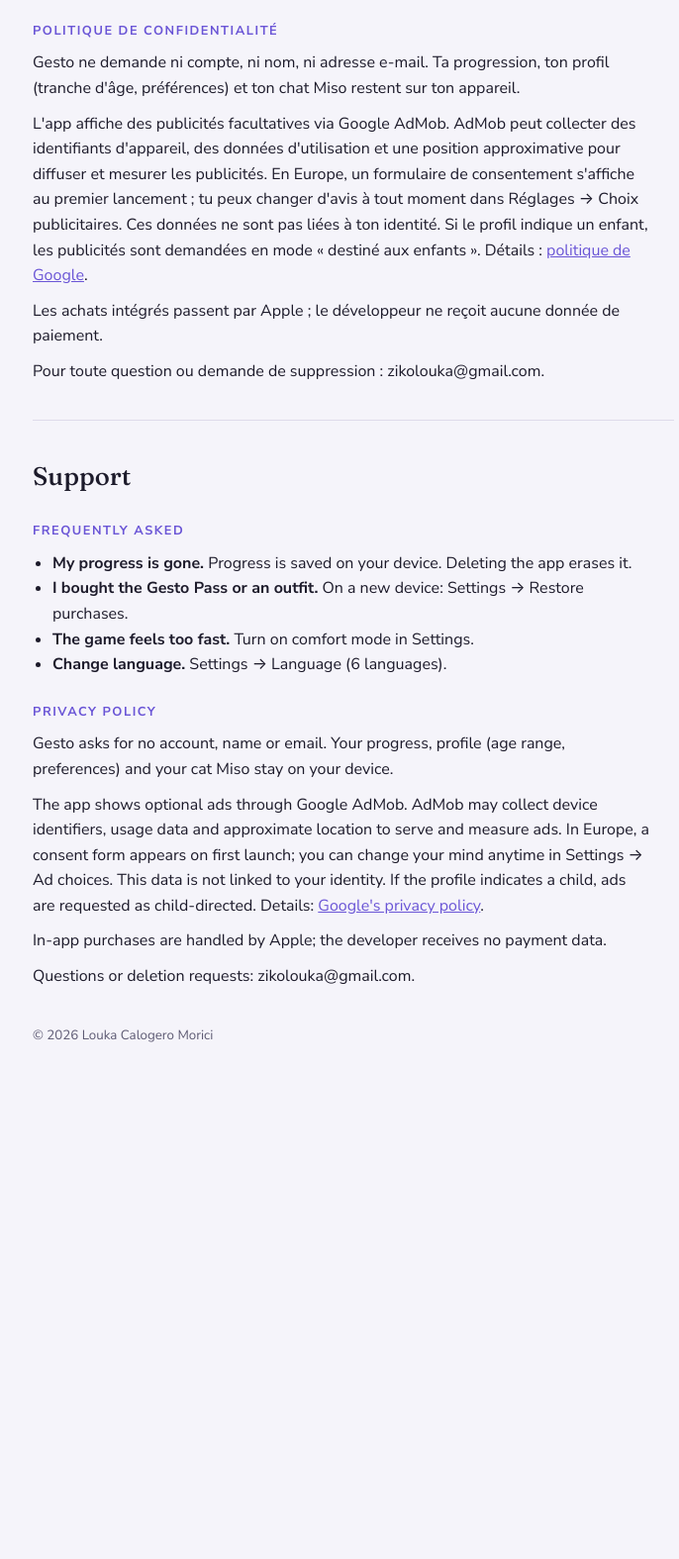
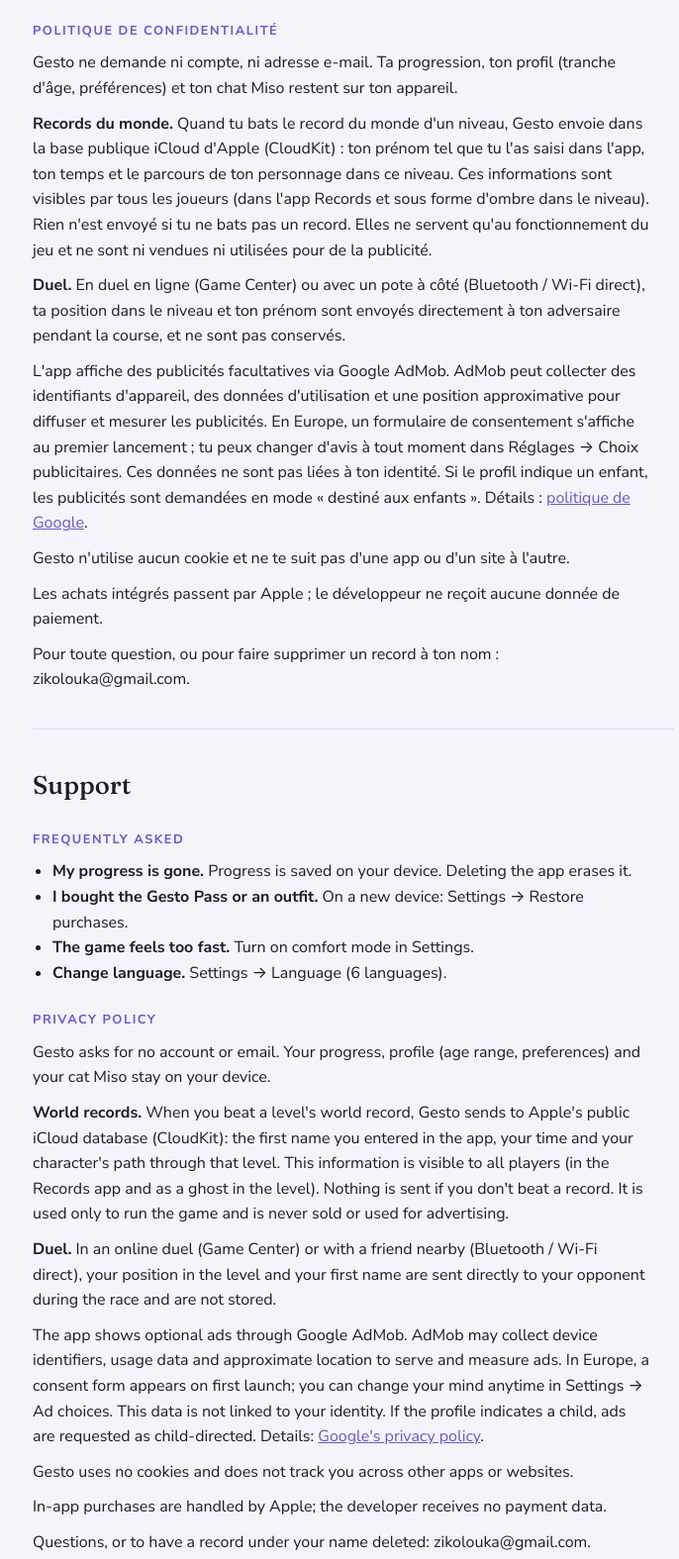
Before and after one commit to zikolc-cmd/gesto, a plain HTML site: page index.html in a window 1280 px wide. Shown: the part 632-2207 px from the top of the page at 99% size, without its empty margins (283-969 px from the left). Before the commit the page ends 1753 px from the top, so only its background shows below. Drawn offline with Linux system fonts and the light colour scheme.

Commit message:
Update privacy policy text in French and English

```diff
--- a/index.html
+++ b/index.html
@@ -50,10 +50,13 @@ a{color:var(--accent)}
       <li><b>Changer la langue.</b> Réglages → Langue (6 langues).</li>
     </ul>
     <h3 id="privacy-fr">Politique de confidentialité</h3>
-    <p>Gesto ne demande ni compte, ni nom, ni adresse e-mail. Ta progression, ton profil (tranche d'âge, préférences) et ton chat Miso restent sur ton appareil.</p>
+    <p>Gesto ne demande ni compte, ni adresse e-mail. Ta progression, ton profil (tranche d'âge, préférences) et ton chat Miso restent sur ton appareil.</p>
+    <p><b>Records du monde.</b> Quand tu bats le record du monde d'un niveau, Gesto envoie dans la base publique iCloud d'Apple (CloudKit) : ton prénom tel que tu l'as saisi dans l'app, ton temps et le parcours de ton personnage dans ce niveau. Ces informations sont visibles par tous les joueurs (dans l'app Records et sous forme d'ombre dans le niveau). Rien n'est envoyé si tu ne bats pas un record. Elles ne servent qu'au fonctionnement du jeu et ne sont ni vendues ni utilisées pour de la publicité.</p>
+    <p><b>Duel.</b> En duel en ligne (Game Center) ou avec un pote à côté (Bluetooth / Wi-Fi direct), ta position dans le niveau et ton prénom sont envoyés directement à ton adversaire pendant la course, et ne sont pas conservés.</p>
     <p>L'app affiche des publicités facultatives via Google AdMob. AdMob peut collecter des identifiants d'appareil, des données d'utilisation et une position approximative pour diffuser et mesurer les publicités. En Europe, un formulaire de consentement s'affiche au premier lancement ; tu peux changer d'avis à tout moment dans Réglages → Choix publicitaires. Ces données ne sont pas liées à ton identité. Si le profil indique un enfant, les publicités sont demandées en mode « destiné aux enfants ». Détails : <a href="https://policies.google.com/privacy">politique de Google</a>.</p>
+    <p>Gesto n'utilise aucun cookie et ne te suit pas d'une app ou d'un site à l'autre.</p>
     <p>Les achats intégrés passent par Apple ; le développeur ne reçoit aucune donnée de paiement.</p>
-    <p>Pour toute question ou demande de suppression : zikolouka@gmail.com.</p>
+    <p>Pour toute question, ou pour faire supprimer un record à ton nom : zikolouka@gmail.com.</p>
   </section>
   <hr>
   <section id="en">
@@ -66,10 +69,13 @@ a{color:var(--accent)}
       <li><b>Change language.</b> Settings → Language (6 languages).</li>
     </ul>
     <h3 id="privacy-en">Privacy policy</h3>
-    <p>Gesto asks for no account, name or email. Your progress, profile (age range, preferences) and your cat Miso stay on your device.</p>
+    <p>Gesto asks for no account or email. Your progress, profile (age range, preferences) and your cat Miso stay on your device.</p>
+    <p><b>World records.</b> When you beat a level's world record, Gesto sends to Apple's public iCloud database (CloudKit): the first name you entered in the app, your time and your character's path through that level. This information is visible to all players (in the Records app and as a ghost in the level). Nothing is sent if you don't beat a record. It is used only to run the game and is never sold or used for advertising.</p>
+    <p><b>Duel.</b> In an online duel (Game Center) or with a friend nearby (Bluetooth / Wi-Fi direct), your position in the level and your first name are sent directly to your opponent during the race and are not stored.</p>
     <p>The app shows optional ads through Google AdMob. AdMob may collect device identifiers, usage data and approximate location to serve and measure ads. In Europe, a consent form appears on first launch; you can change your mind anytime in Settings → Ad choices. This data is not linked to your identity. If the profile indicates a child, ads are requested as child-directed. Details: <a href="https://policies.google.com/privacy">Google's privacy policy</a>.</p>
+    <p>Gesto uses no cookies and does not track you across other apps or websites.</p>
     <p>In-app purchases are handled by Apple; the developer receives no payment data.</p>
-    <p>Questions or deletion requests: zikolouka@gmail.com.</p>
+    <p>Questions, or to have a record under your name deleted: zikolouka@gmail.com.</p>
   </section>
   <small>© 2026 Louka Calogero Morici</small>
 </div>
```
